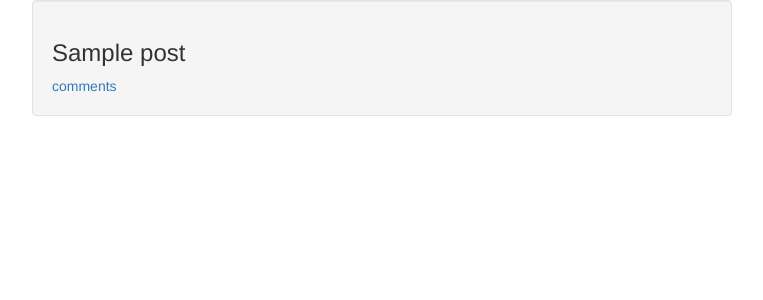
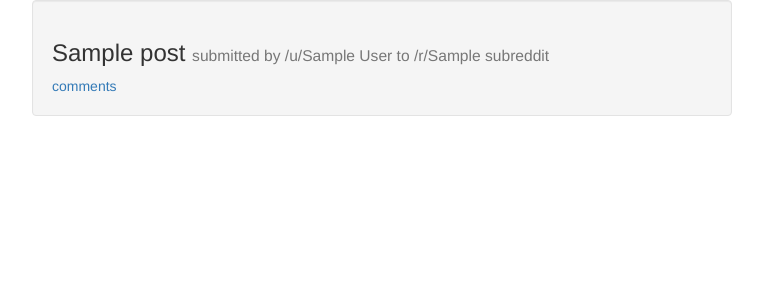
Before and after one commit to Niautanor/redditgag, a Django app: template app/templates/index.html in a window 1280 px wide. Shown: the top 300 px of the page, without its empty margins (258-1021 px from the left). Run offline with Django 3.2, Linux system fonts and the light colour scheme; the template is opened without the code that fills it: most values are stand-ins (such as "Sample title", 1, 10 or a date in 2020); some libraries are stand-ins or nearby versions.

Commit message:
displayed author and subreddit in posts

```diff
--- a/app/reddit.py
+++ b/app/reddit.py
@@ -19,6 +19,7 @@ def get_posts(subreddit):
         for provider in providers.modules:
             post = provider.embed(s)
             if post is not None:
-                posts.append(dict(title=s.title, permalink=s.permalink, **post))
+                posts.append(dict(title=s.title, permalink=s.permalink,
+                    author=s.author, subreddit=s.subreddit, **post))
                 break
     return posts
--- a/app/templates/index.html
+++ b/app/templates/index.html
@@ -11,6 +11,9 @@
       <div class="post well">
         <h3 class="title">
           {{ post.title }}
+          <small>
+            submitted by /u/{{ post.author }} to /r/{{ post.subreddit }}
+          </small>
         </h3>
         <div class="post-content">
           {% if post.kind == "IMAGE" %}
```
